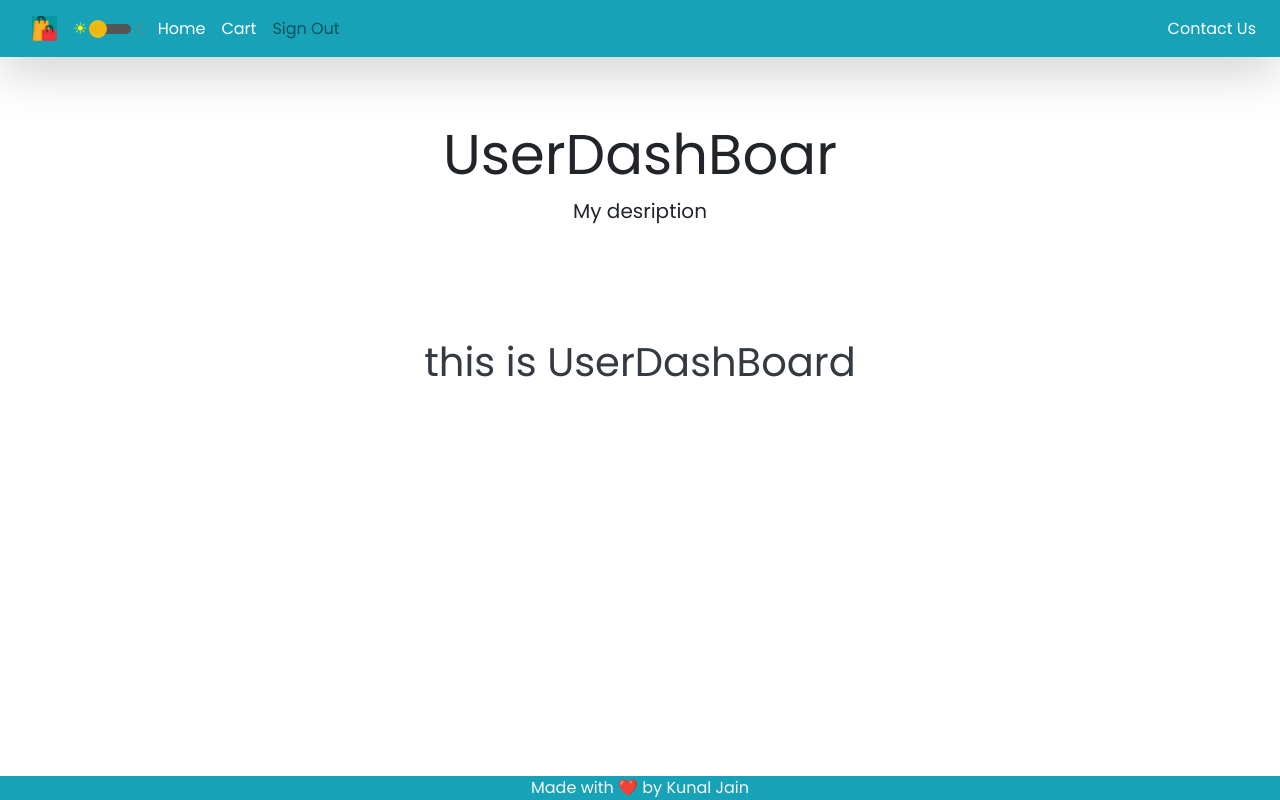
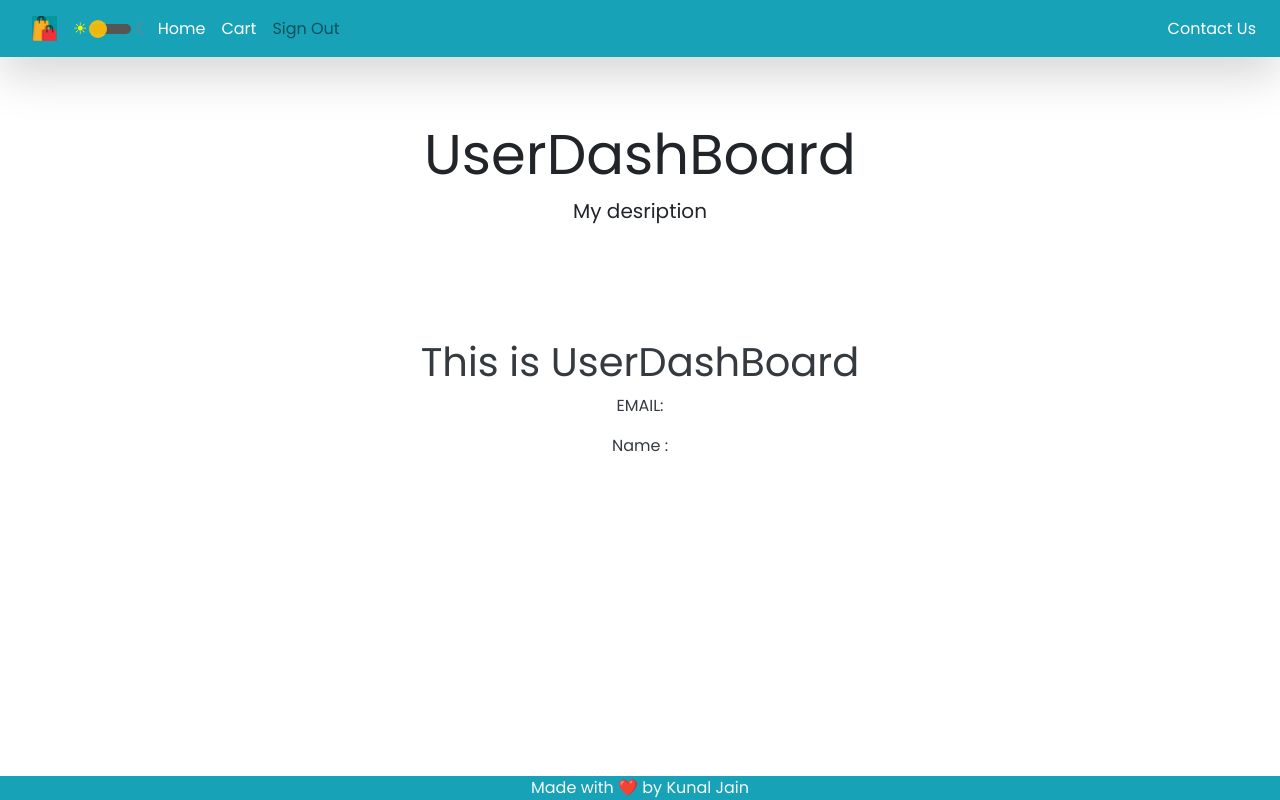
Before and after one commit to kunaljain0212/Apni-Dukan-Frontend, a React (Create React App) app: page /user/dashboard in a window 1280 px wide. Built offline with nearby package versions, Linux system fonts and the light colour scheme; no server answers; sample sign-in values are in the browser's storage.

Commit message:
Add user Details to UserDashboard

```diff
--- a/src/user/UserDashBoard.js
+++ b/src/user/UserDashBoard.js
@@ -1,10 +1,14 @@
 import React from "react";
 import Base from "../core/Base";
+import { signin, isAuthenticated} from "../auth/helper";
 
 function UserDashBoard() {
+  const user = isAuthenticated();
   return (
-    <Base title="UserDashBoar">
-      <h1>this is UserDashBoard</h1>
+    <Base title="UserDashBoard">
+      <h1>This is UserDashBoard</h1>
+      <p> EMAIL: {user.email}</p>
+      <p> Name : {user.name} </p>
     </Base>
   );
 }
```
